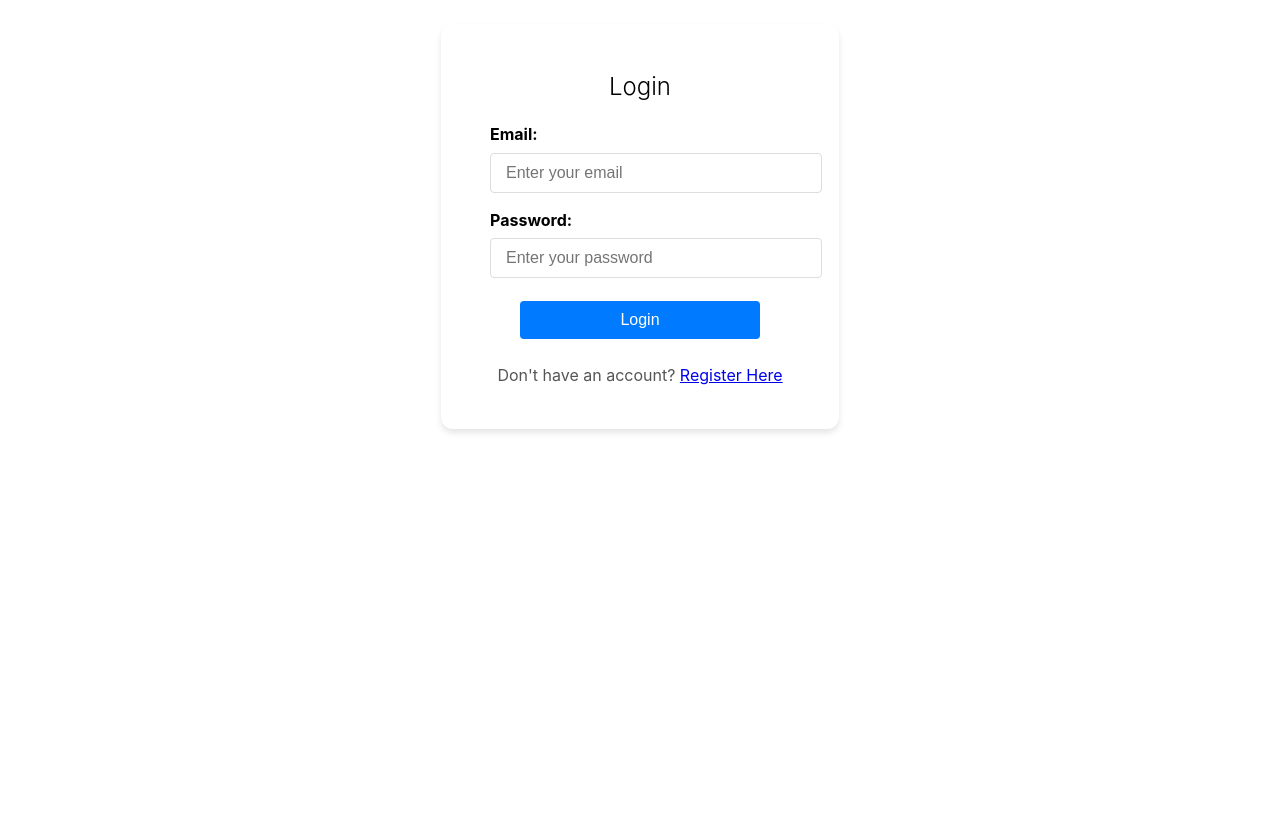
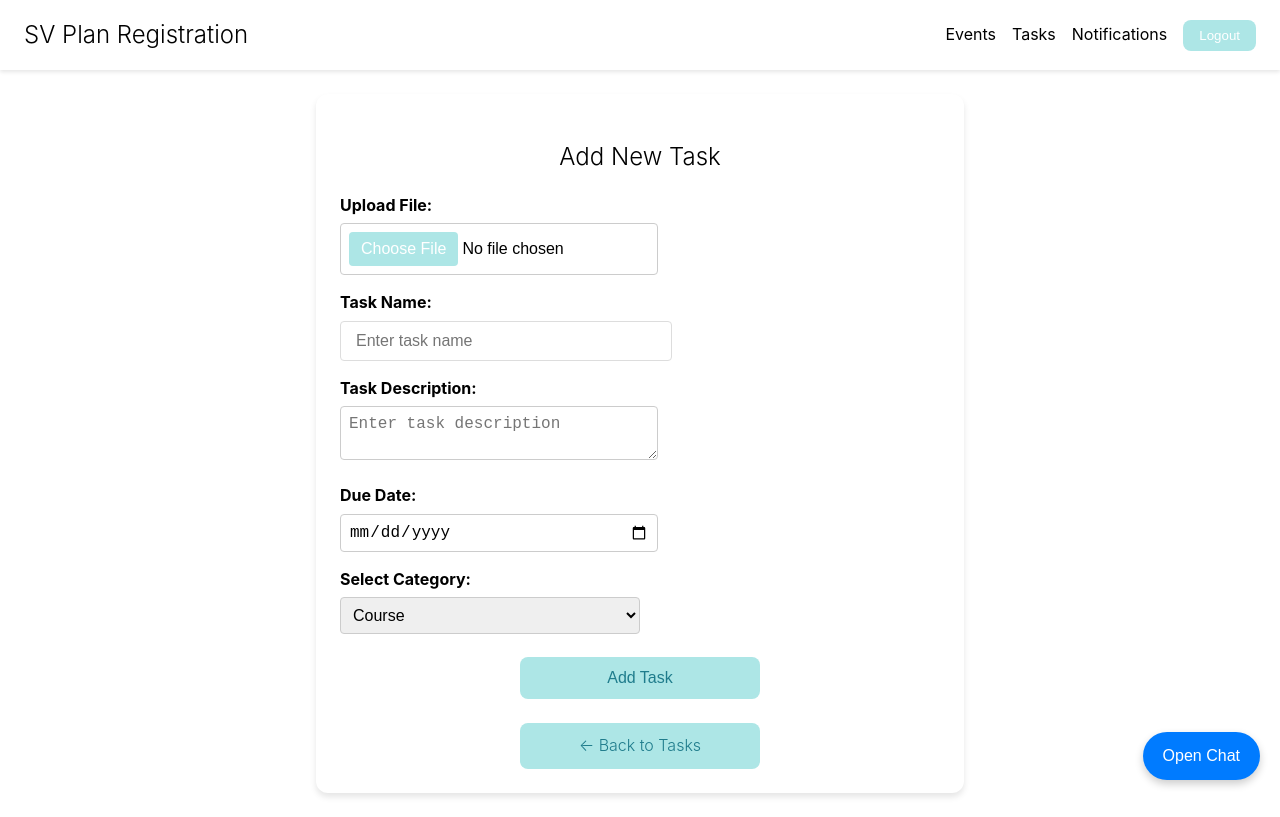
Before and after one commit to kreatain/SVPlanRegistration, a React (Create React App) app: page /tasks/add in a window 1280 px wide. Before the commit this address led to /login. Built offline with nearby package versions, Linux system fonts and the light colour scheme; sample sign-in values are in the browser's storage.

Commit message:
fix timezone and other bugs

```diff
--- a/package.json
+++ b/package.json
@@ -8,6 +8,7 @@
     "@testing-library/react": "^13.4.0",
     "@testing-library/user-event": "^13.5.0",
     "axios": "^1.7.7",
+    "dayjs": "^1.11.13",
     "react": "^18.3.1",
     "react-dom": "^18.3.1",
     "react-draggable": "^4.4.6",
@@ -17,7 +18,6 @@
     "redux": "^5.0.1",
     "redux-thunk": "^3.1.0",
     "web-vitals": "^2.1.4"
-
   },
   "scripts": {
     "start": "react-scripts start",
--- a/public/index.html
+++ b/public/index.html
@@ -24,7 +24,7 @@
       work correctly both with client-side routing and a non-root public URL.
       Learn how to configure a non-root public URL by running `npm run build`.
     -->
-    <title>React App</title>
+    <title>SV-Plan-Registration-System-LLM</title>
   </head>
   <body>
     <noscript>You need to enable JavaScript to run this app.</noscript>
--- a/src/components/Events/EventDetail.js
+++ b/src/components/Events/EventDetail.js
@@ -6,8 +6,9 @@ import "../../styles/EventDetail.css";
 const EventDetail = () => {
   const { id } = useParams();
   const { events } = useSelector((state) => state.event);
+
   console.log("Route Param ID:", id);
-console.log("Event Detail - Events:", events);
+  console.log("Event Detail - Events:", events);
 
   // Find the event by ID
   const event = events.find((evt) => evt.event_id === parseInt(id));
@@ -35,6 +36,9 @@ console.log("Event Detail - Events:", events);
         </p>
         <p><strong>Description:</strong> {event.event_description}</p>
         <p>
+          <strong>Location:</strong> {event.event_location || "Not provided"}
+        </p>
+        <p>
           <strong>Happening Date:</strong>{" "}
           {new Date(event.event_time).toLocaleString()}
         </p>
--- a/src/components/Events/EventList.js
+++ b/src/components/Events/EventList.js
@@ -4,6 +4,7 @@ import { useDispatch } from "react-redux";
 import { Link } from "react-router-dom";
 import { setEvents as setReduxEvents } from "../../redux/actions";
 import { listEvents, updateEventStatus } from "../../apiService";
+import dayjs from "dayjs"; // Import day.js for date formatting
 import "../../styles/EventList.css";
 
 const EventList = () => {
@@ -27,8 +28,6 @@ const EventList = () => {
 
   const categories = ["All", ...EVENT_CATEGORIES];
 
-
-
   useEffect(() => {
     const fetchEvents = async () => {
       setIsLoading(true);
@@ -40,7 +39,10 @@ const EventList = () => {
         setEvents(response.data.events);
         dispatch(setReduxEvents(response.data.events));
       } catch (error) {
-        console.error("Failed to fetch events:", error.response?.data || error.message);
+        console.error(
+          "Failed to fetch events:",
+          error.response?.data || error.message
+        );
         setError("Failed to fetch events. Please try again later.");
       } finally {
         setIsLoading(false);
@@ -68,7 +70,10 @@ const EventList = () => {
 
       alert(`Event status updated to ${newStatus}`);
     } catch (error) {
-      console.error(`Failed to update status for event ${eventId}:`, error.response?.data || error.message);
+      console.error(
+        `Failed to update status for event ${eventId}:`,
+        error.response?.data || error.message
+      );
       alert("Failed to update event status. Please try again.");
     }
   };
@@ -128,12 +133,12 @@ const EventList = () => {
             upcomingEvents.map((event) => (
               <div key={event.event_id} className="event-card">
                 <h3>{event.event_name}</h3>
-                <p>{event.event_description}</p>
+                <p><strong>Description:</strong> {event.event_description}</p>
                 <p>
                   <strong>Category:</strong> {event.event_category}
                 </p>
                 <p>
-                  <strong>Date:</strong> {new Date(event.event_time).toLocaleString()}
+                  <strong>Date:</strong> {dayjs(event.event_time).format("YYYY-MM-DD HH:mm:ss")}
                 </p>
                 <div className="btn-container">
                   {user.role !== "Admin" && (
@@ -144,7 +149,6 @@ const EventList = () => {
                       >
                         Mark as Attended
                       </button>
-
                     </>
                   )}
                   <Link to={`/events/${event.event_id}`} className="btn-secondary">
@@ -159,22 +163,21 @@ const EventList = () => {
         </div>
 
         {/* Attended Events */}
+        {user.role !== "Admin" && (
           <div className="event-section">
             <h3 className="event-title attended-title">Attended Events</h3>
             {attendedEvents.length > 0 ? (
               attendedEvents.map((event) => (
                 <div key={event.event_id} className="event-card attended">
                   <h3>{event.event_name}</h3>
-                <p>{event.event_description}</p>
+                  <p><strong>Description:</strong> {event.event_description}</p>
                   <p>
                     <strong>Category:</strong> {event.event_category}
                   </p>
                   <p>
-                  <strong>Date:</strong> {new Date(event.event_time).toLocaleString()}
+                    <strong>Date:</strong> {dayjs(event.event_time).format("YYYY-MM-DD HH:mm:ss")}
                   </p>
                   <div className="btn-container">
-                  {user.role !== "Admin" && (
-                    <>
                     <button
                       onClick={() =>
                         handleUpdateStatus(event.event_id, "Unattended", event.event_time)
@@ -183,8 +186,6 @@ const EventList = () => {
                     >
                       Mark as Unattended
                     </button>
-                    </>
-                  )}
                     <Link to={`/events/${event.event_id}`} className="btn-secondary">
                       View Details
                     </Link>
@@ -195,6 +196,7 @@ const EventList = () => {
               <p>No attended events available.</p>
             )}
           </div>
+        )}
 
         {/* Overdue Events */}
         <div className="event-section">
@@ -203,12 +205,12 @@ const EventList = () => {
             overdueEvents.map((event) => (
               <div key={event.event_id} className="event-card overdue">
                 <h3>{event.event_name}</h3>
-                <p>{event.event_description}</p>
+                <p><strong>Description:</strong> {event.event_description}</p>
                 <p>
                   <strong>Category:</strong> {event.event_category}
                 </p>
                 <p>
-                  <strong>Date:</strong> {new Date(event.event_time).toLocaleString()}
+                  <strong>Date:</strong> {dayjs(event.event_time).format("YYYY-MM-DD HH:mm:ss")}
                 </p>
                 <div className="btn-container">
                   {user.role !== "Admin" && (
--- a/src/components/Navbar.js
+++ b/src/components/Navbar.js
@@ -11,6 +11,7 @@ const Navbar = () => {
 
   const handleLogout = () => {
     dispatch({ type: "LOGOUT" });
+    localStorage.clear();
     navigate("/login");
   };
 
--- a/src/components/Notification/Notification.js
+++ b/src/components/Notification/Notification.js
@@ -1,24 +1,109 @@
-import React from "react";
-import { useSelector } from "react-redux";
+import React, { useEffect, useState, useMemo } from "react";
+import { useSelector, useDispatch } from "react-redux";
+import { getAllTasks, listEvents } from "../../apiService";
+import dayjs from "dayjs"; // Import day.js for date formatting
 import "../../styles/Notification.css";
 
 const Notification = () => {
-  const { notifications } = useSelector((state) => state.notification);
+  const dispatch = useDispatch();
+  const { tasks } = useSelector((state) => state.task);
+  const { events } = useSelector((state) => state.event);
+  const { user } = useSelector((state) => state.auth);
+
+  const [loading, setLoading] = useState(false);
+
+  useEffect(() => {
+    const fetchNotifications = async () => {
+      if (!user || !user.email) {
+        console.error("No user logged in. Cannot fetch notifications.");
+        return;
+      }
+
+      setLoading(true);
+
+      try {
+        // Fetch tasks
+        const taskResponse = await getAllTasks(user.email);
+        if (taskResponse && taskResponse.data.tasks) {
+          dispatch({ type: "SET_TASKS", payload: taskResponse.data.tasks });
+        }
+
+        // Fetch events
+        const eventResponse = await listEvents();
+        if (eventResponse && eventResponse.data.events) {
+          dispatch({ type: "SET_EVENTS", payload: eventResponse.data.events });
+        }
+      } catch (error) {
+        console.error("Error fetching notifications:", error);
+      } finally {
+        setLoading(false);
+      }
+    };
+
+    fetchNotifications();
+  }, [dispatch, user?.email]);
+
+  const currentDate = new Date();
+  const upcomingThreshold = new Date();
+  upcomingThreshold.setDate(currentDate.getDate() + 5);
+
+  const upcomingTasks = useMemo(
+    () =>
+      tasks.filter((task) => {
+        const dueDate = new Date(task.dueDate);
+        return dueDate >= currentDate && dueDate <= upcomingThreshold;
+      }),
+    [tasks, currentDate, upcomingThreshold]
+  );
+
+  const upcomingEvents = useMemo(
+    () =>
+      events.filter((event) => {
+        const eventDate = new Date(event.event_time);
+        return eventDate >= currentDate && eventDate <= upcomingThreshold;
+      }),
+    [events, currentDate, upcomingThreshold]
+  );
+
+  console.log("Fetched Tasks:", tasks);
+  console.log("Fetched Events:", events);
 
   return (
     <div className="notification-container">
       <h2>Your Notifications</h2>
-      <div className="notification-list">
-        {notifications.map((notif) => (
-          <div key={notif.id} className="notification-card">
-            <p>{notif.message}</p>
-            <p className="notification-date">
-              {new Date(notif.date_sent).toLocaleString()}
-            </p>
-          </div>
-        ))}
-        {notifications.length === 0 && <p>No notifications available.</p>}
-      </div>
+      {loading ? (
+        <p>Loading notifications...</p>
+      ) : (
+        <div className="notification-list">
+          {/* Task Notifications */}
+          {upcomingTasks.length > 0 ? (
+            upcomingTasks.map((task) => (
+              <div key={task.taskId} className="notification-card taskn-card">
+                <p>Your task "{task.taskName}" is due soon.</p>
+                <p className="notification-date">
+                  {dayjs(task.dueDate).format("YYYY-MM-DD HH:mm:ss")}
+                </p>
+              </div>
+            ))
+          ) : (
+            <p>No upcoming tasks available.</p>
+          )}
+
+          {/* Event Notifications */}
+          {upcomingEvents.length > 0 ? (
+            upcomingEvents.map((event) => (
+              <div key={event.event_id} className="notification-card event-card">
+                <p>Your event "{event.event_name}" is happening soon.</p>
+                <p className="notification-date">
+                  {dayjs(event.event_time).format("YYYY-MM-DD HH:mm:ss")}
+                </p>
+              </div>
+            ))
+          ) : (
+            <p>No upcoming events available.</p>
+          )}
+        </div>
+      )}
     </div>
   );
 };
--- a/src/components/Tasks/AddTask.js
+++ b/src/components/Tasks/AddTask.js
@@ -1,259 +1,188 @@
-import React, { useEffect, useState } from "react";
-import { useSelector, useDispatch } from "react-redux";
-import { Link } from "react-router-dom";
-import "../../styles/TaskList.css";
-import { getAllTasks } from "../../apiService";
-import { updateTask } from "../../apiService";
-import { setTasks } from "../../redux/actions";
+import React, { useState } from "react";
+import { useSelector } from "react-redux";
+import { useNavigate, Link } from "react-router-dom";
+import "../../styles/AddTask.css";
+import { uploadFile, updateTask } from "../../apiService";
 
-const TaskList = () => {
-  const dispatch = useDispatch();
-  const { tasks } = useSelector((state) => state.task);
+const AddTask = () => {
+  const navigate = useNavigate();
   const { user } = useSelector((state) => state.auth);
+
   const TASK_CATEGORIES = ["Course", "DailySchedule", "Research", "Meeting"];
-  const [selectedCategory, setSelectedCategory] = useState("All");
-  const categories = ["All", ...TASK_CATEGORIES];
-  const currentDate = new Date();
 
-  const [loading, setLoading] = useState(false);
+  const [formData, setFormData] = useState({
+    taskId: null, // Ensure taskId is included in formData
+    taskName: "",
+    description: "",
+    dueDate: "",
+    taskStatus: "In process",
+    taskCategory: TASK_CATEGORIES[0],
+    file: null,
+  });
 
-  const checkAndUpdateOverdueTasks = async (taskList) => {
-    const overdueUpdates = taskList
-      .filter(
-        (task) =>
-          task.taskStatus !== "Completed" &&
-          task.dueDate &&
-          new Date(task.dueDate) < currentDate
-      )
-      .map(async (task) => {
-        const updatedTaskData = {
-          ...task,
-          taskStatus: "Overdue",
-        };
-        try {
-          const response = await updateTask(user.email, task.taskId, updatedTaskData);
-          if (response && response.data) {
+  const { taskId, taskName, description, dueDate, taskStatus, taskCategory, file } =
+    formData;
 
-            dispatch({
-              type: "UPDATE_TASK",
-              payload: response.data,
-            });
-          }
-        } catch (error) {
-          console.error(`Failed to update task ${task.taskId} to Overdue`, error);
+  const [uploading, setUploading] = useState(false);
+
+  const handleChange = async (e) => {
+    const { name, files } = e.target;
+
+    if (name === "file" && files && files[0]) {
+      const file = files[0];
+      setUploading(true);
+
+      try {
+        if (!user.email) {
+          alert("User email is not available. Please log in again.");
+          return;
         }
-      });
 
-    await Promise.all(overdueUpdates);
+        const response = await uploadFile(user.email, file);
 
+        if (response && response.data) {
+          const { task, file: uploadedFile } = response.data;
 
-    const refreshedTasks = await getAllTasks(user.email);
-    if (refreshedTasks && refreshedTasks.data) {
-      dispatch(setTasks(refreshedTasks.data.tasks));
+          setFormData((prevData) => ({
+            ...prevData,
+            taskId: task.taskId, // Save taskId from the response
+            taskName: task.taskName || prevData.taskName,
+            description: task.description || prevData.description,
+            dueDate: task.dueDate || prevData.dueDate,
+            file: uploadedFile.filePath,
+          }));
+        }
+      } catch (error) {
+        console.error("Error uploading file:", error);
+        alert("File upload failed. Please try again.");
+      } finally {
+        setUploading(false);
+      }
+    } else {
+      setFormData({ ...formData, [name]: e.target.value });
     }
   };
 
-  useEffect(() => {
-    const fetchTasks = async () => {
-      if (!user?.email) return;
+  const handleAddOrUpdateTask = async (e) => {
+    e.preventDefault();
 
-      setLoading(true);
-      try {
-        const response = await getAllTasks(user.email);
-        if (response && response.data) {
-          const fetchedTasks = response.data.tasks;
-          dispatch(setTasks(fetchedTasks));
-          await checkAndUpdateOverdueTasks(fetchedTasks);
-        }
-      } catch (error) {
-        console.error("Error fetching tasks:", error);
-        alert("Failed to fetch tasks. Please try again.");
-      } finally {
-        setLoading(false);
-      }
-    };
+    if (!taskName || !description || !dueDate || !taskCategory) {
+      alert("Please fill in all required fields.");
+      return;
+    }
 
-    fetchTasks();
-  }, [user.email, dispatch]);
+    // Determine the status based on the due date
+    const currentDate = new Date();
+    const taskDueDate = new Date(dueDate);
+    const updatedStatus = taskDueDate < currentDate ? "Overdue" : "In process";
 
-  const handleCategoryChange = (e) => setSelectedCategory(e.target.value);
-
-  const handleToggleCompletion = async (task) => {
-    const dueDate = new Date(task.dueDate);
-    const isOverdue = dueDate < currentDate;
-
-    const updatedTaskData = {
-      taskName: task.taskName,
-      description: task.description,
-      dueDate: task.dueDate,
-      taskStatus:
-        task.taskStatus === "Completed"
-          ? isOverdue
-            ? "Overdue"
-            : "In process"
-          : "Completed",
-      taskCategory: task.taskCategory,
+    const taskData = {
+      taskName,
+      description,
+      dueDate,
+      taskStatus: updatedStatus, // Update the status dynamically
+      taskCategory,
     };
 
     try {
-      const response = await updateTask(user.email, task.taskId, updatedTaskData);
-      if (response && response.data) {
-        const updatedTask = response.data;
-        dispatch({
-          type: "UPDATE_TASK",
-          payload: updatedTask,
-        });
-        alert("Task status updated successfully!");
+      if (taskId) {
+        // Update existing task
+        const response = await updateTask(user.email, taskId, taskData);
+        if (response && response.data) {
+          alert("Task updated successfully!");
+        }
+      } else {
+        // Adding a new task is not supported in this flow
+        alert("Adding a new task is not implemented in this flow.");
       }
+      navigate("/tasks");
     } catch (error) {
-      console.error("Error updating task:", error);
-      alert("Failed to update task status. Please try again.");
+      console.error("Error handling task:", error);
+      alert("Failed to process the task. Please try again.");
     }
   };
 
-  const filteredTasks = Array.isArray(tasks)
-    ? selectedCategory === "All"
-      ? tasks
-      : tasks.filter((task) => task.taskCategory === selectedCategory)
-    : [];
-
-  const completedTasks = filteredTasks.filter(
-    (task) => task.taskStatus === "Completed"
-  );
-  const pendingTasks = filteredTasks.filter(
-    (task) => task.taskStatus !== "Completed"
-  );
-
-  const isValidDate = (dateString) => {
-    const date = new Date(dateString);
-    return !isNaN(date.getTime());
-  };
-
-  const isOverdue = (task) =>
-    task.dueDate && new Date(task.dueDate) < currentDate;
 
   return (
-    <div className="task-container">
-      <h2>Your Tasks</h2>
-      <Link to="/tasks/add" className="btn-primary">
-        Add New Task
+    <div className="add-task-container">
+      <h2>{taskId ? "Update Task" : "Add New Task"}</h2>
+      <form onSubmit={handleAddOrUpdateTask} className="add-task-form">
+        <div className="form-group">
+          <label>Upload File:</label>
+          <input
+            type="file"
+            name="file"
+            accept=".pdf,.doc,.docx,.jpg,.png"
+            onChange={handleChange}
+          />
+          {uploading && <p>Uploading file... Please wait.</p>}
+        </div>
+
+        <div className="form-group">
+          <label>Task Name:</label>
+          <input
+            type="text"
+            name="taskName"
+            value={taskName}
+            onChange={(e) =>
+              setFormData({ ...formData, taskName: e.target.value })
+            }
+            placeholder="Enter task name"
+          />
+        </div>
+
+        <div className="form-group">
+          <label>Task Description:</label>
+          <textarea
+            name="description"
+            value={description}
+            onChange={(e) =>
+              setFormData({ ...formData, description: e.target.value })
+            }
+            placeholder="Enter task description"
+          ></textarea>
+        </div>
+
+        <div className="form-group">
+          <label>Due Date:</label>
+          <input
+            type="date"
+            name="dueDate"
+            value={dueDate}
+            onChange={(e) =>
+              setFormData({ ...formData, dueDate: e.target.value })
+            }
+          />
+        </div>
+
+
+        <div className="form-group">
+          <label>Select Category:</label>
+          <select
+            name="taskCategory"
+            value={taskCategory}
+            onChange={(e) =>
+              setFormData({ ...formData, taskCategory: e.target.value })
+            }
+            required
+          >
+            {TASK_CATEGORIES.map((cat) => (
+              <option key={cat} value={cat}>
+                {cat}
+              </option>
+            ))}
+          </select>
+        </div>
+
+        <button type="submit" className="btn-primary" disabled={uploading}>
+          {uploading ? "Processing..." : taskId ? "Update Task" : "Add Task"}
+        </button>
+      </form>
+      <Link to="/tasks" className="btn-secondary">
+        &larr; Back to Tasks
       </Link>
-      <div className="filter-bar">
-        <label htmlFor="category-filter">Filter by Category:</label>
-        <select
-          id="category-filter"
-          value={selectedCategory}
-          onChange={handleCategoryChange}
-        >
-          {categories.map((category) => (
-            <option key={category} value={category}>
-              {category}
-            </option>
-          ))}
-        </select>
-      </div>
-      {loading ? (
-        <p>Loading tasks...</p>
-      ) : (
-        <div className="task-list">
-          {/* Pending Tasks */}
-          <h3>Pending Tasks</h3>
-          {pendingTasks.length > 0 ? (
-            pendingTasks.map((task) => (
-              <div
-                key={task.taskId}
-                className={`task-card ${isOverdue(task) ? "overdue" : ""}`}
-              >
-                <input
-                  type="checkbox"
-                  className="task-checkbox"
-                  checked={task.taskStatus === "Completed"}
-                  onChange={() => handleToggleCompletion(task)}
-                  aria-label={`Mark task "${task.taskName}" as completed`}
-                />
-                <h3>{task.taskName}</h3>
-                <p>
-                  <strong>Description:</strong> {task.description}
-                </p>
-                <p>
-                  <strong>Due Date:</strong>{" "}
-                  {task.dueDate
-                    ? new Date(task.dueDate).toLocaleString()
-                    : "No Due Date"}
-                </p>
-                <p className="status">
-                  <strong>Status:</strong> {task.taskStatus}
-                </p>
-                <p>
-                  <strong>Category:</strong> {task.taskCategory}
-                </p>
-                {task.file && (
-                  <p>
-                    <strong>File:</strong>{" "}
-                    <a
-                      href={task.file.filePath}
-                      target="_blank"
-                      rel="noopener noreferrer"
-                    >
-                      Download File
-                    </a>
-                  </p>
-                )}
-              </div>
-            ))
-          ) : (
-            <p>No pending tasks available.</p>
-          )}
-
-          {/* Completed Tasks */}
-          <h3>Completed Tasks</h3>
-          {completedTasks.length > 0 ? (
-            completedTasks.map((task) => (
-              <div key={task.taskId} className="task-card">
-                <input
-                  type="checkbox"
-                  className="task-checkbox"
-                  checked={task.taskStatus === "Completed"}
-                  onChange={() => handleToggleCompletion(task)}
-                  aria-label={`Mark task "${task.taskName}" as uncompleted`}
-                />
-                <h3>{task.taskName}</h3>
-                <p>
-                  <strong>Description:</strong> {task.description}
-                </p>
-                <p>
-                  <strong>Due Date:</strong>{" "}
-                  {task.dueDate
-                    ? new Date(task.dueDate).toLocaleString()
-                    : "No Due Date"}
-                </p>
-                <p>
-                  <strong>Status:</strong> {task.taskStatus}
-                </p>
-                <p>
-                  <strong>Category:</strong> {task.taskCategory}
-                </p>
-                {task.file && (
-                  <p>
-                    <strong>File:</strong>{" "}
-                    <a
-                      href={task.file.filePath}
-                      target="_blank"
-                      rel="noopener noreferrer"
-                    >
-                      Download File
-                    </a>
-                  </p>
-                )}
-              </div>
-            ))
-          ) : (
-            <p>No completed tasks available.</p>
-          )}
-        </div>
-      )}
     </div>
   );
 };
 
-export default TaskList;
+export default AddTask;
--- a/src/redux/reducers/taskReducer.js
+++ b/src/redux/reducers/taskReducer.js
@@ -1,9 +1,7 @@
+import { SET_TASKS, UPDATE_TASK, ADD_TASK, TOGGLE_TASK_COMPLETION } from "../actions";
 
+const TASK_CATEGORIES = ["Course", "DailySchedule", "Research", "Meeting"];
 
-
-
-import { SET_TASKS, UPDATE_TASK, ADD_TASK, TOGGLE_TASK_COMPLETION } from "../actions";
-const TASK_CATEGORIES = ["Course", "DailySchedule", "Research", "Meeting"];
 const initialState = {
   tasks: [],
 };
@@ -16,7 +14,7 @@ export default function taskReducer(state = initialState, action) {
     case ADD_TASK:
       return { ...state, tasks: [...state.tasks, action.payload] };
 
-      case "UPDATE_TASK":
+    case UPDATE_TASK:
       return {
         ...state,
         tasks: state.tasks.map((task) =>
```
Also changed, not shown: src/components/Tasks/TaskList.js (+5 -5 lines), src/redux/reducers/authReducer.js (+11 -20 lines), src/redux/reducers/eventReducer.js (+11 -1 lines), src/styles/Notification.css (+32 -22 lines), 2 other files (tests, documents, lock files or other folders). Lines whose indentation alone changed are shown as unchanged.
